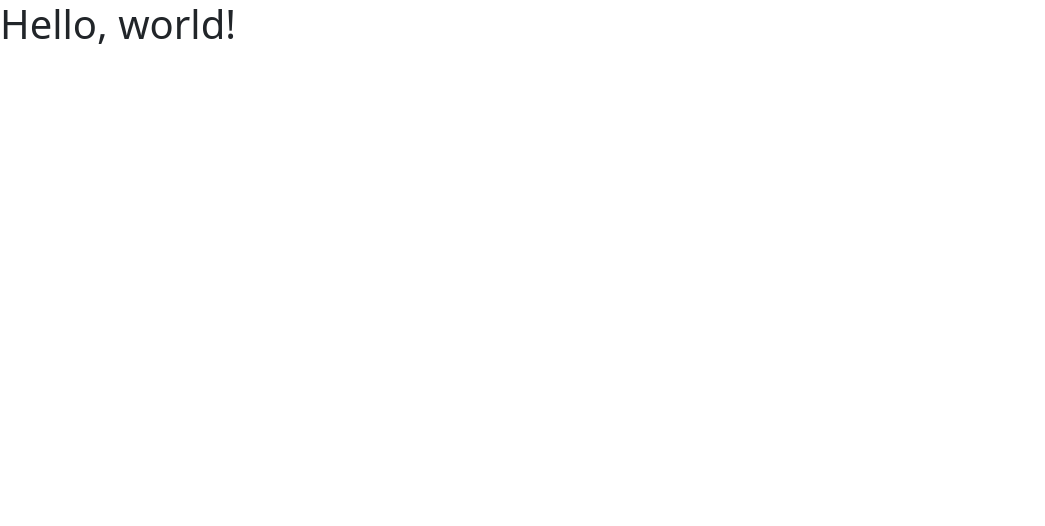
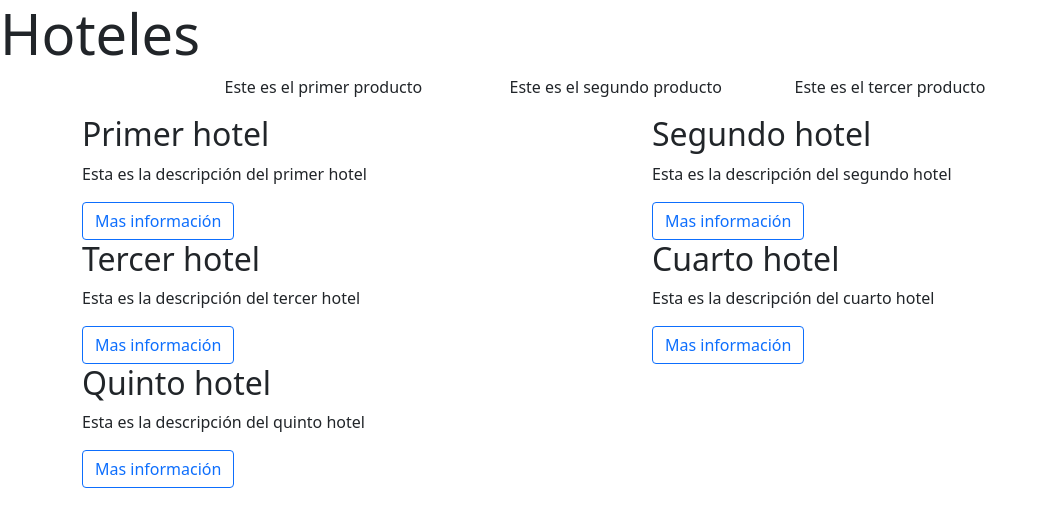
Before and after one commit to diekoeg/guia-hoteles, a website: page index.html in a window 1280 px wide. Shown: the whole page, without its empty margins (0-1045 px from the left). Drawn offline with nearby package versions, Linux system fonts and the light colour scheme.

Commit message:
Hice una lista de cinco hoteles con botenes y grillas

```diff
--- a/index.html
+++ b/index.html
@@ -8,11 +8,60 @@
     <!-- Bootstrap CSS -->
     <link href="node_modules/bootstrap/dist/css/bootstrap.min.css" rel="stylesheet">
 
-    <title>Hello, world!</title>
+    <title>Hoteles</title>
   </head>
   <body>
-    <h1>Hello, world!</h1>
-    <!-- Option 1: Bootstrap Bundle with Popper -->
+    <div class="jumbotron">
+        <h1 class="display-4">Hoteles</h1>
+    </div>
+    <div class="container">
+        <!-- Aqui estan los tres productos -->
+        <div class="row justify-content-center">
+            <div class="col-sm-3">
+                <p>Este es el primer producto</p>
+            </div>
+            <div class="col-sm-3">
+                <p>Este es el segundo producto</p>
+            </div>
+            <div class="col-sm-3">
+                <p>Este es el tercer producto</p>
+            </div>
+        </div>
+        <!-- Primer y segundo hotel -->
+        <div class="row">
+            <div class="col-sm-6">
+                <h2>Primer hotel</h2>
+                <p>Esta es la descripción del primer hotel</p>
+                <button type="button" class="btn btn-outline-primary">Mas información</button>
+            </div>
+            <div class="col-sm-6">
+                <h2>Segundo hotel</h2>
+                <p>Esta es la descripción del segundo hotel</p>
+                <button type="button" class="btn btn-outline-primary ">Mas información</button>
+            </div>
+        </div>
+        <!-- Tercer y cuarto hotel -->
+        <div class="row">
+            <div class="col-sm-6">
+                <h2>Tercer hotel</h2>
+                <p>Esta es la descripción del tercer hotel</p>
+                <button type="button" class="btn btn-outline-primary">Mas información</button>
+            </div>
+            <div class="col-sm-6">
+                <h2>Cuarto hotel</h2>
+                <p>Esta es la descripción del cuarto hotel</p>
+                <button type="button" class="btn btn-outline-primary">Mas información</button>
+            </div>
+        </div>
+        <!-- Quinto hotel -->
+        <div class="row">
+            <div class="col-12">
+                <h2>Quinto hotel</h2>
+                <p>Esta es la descripción del quinto hotel</p>
+                <button type="button" class="btn btn-outline-primary">Mas información</button>
+            </div>
+        </div>
+
     <script src="node_modules/bootstrap/dist/js/bootstrap.bundle.min.js"></script>
   </body>
 </html>
```
